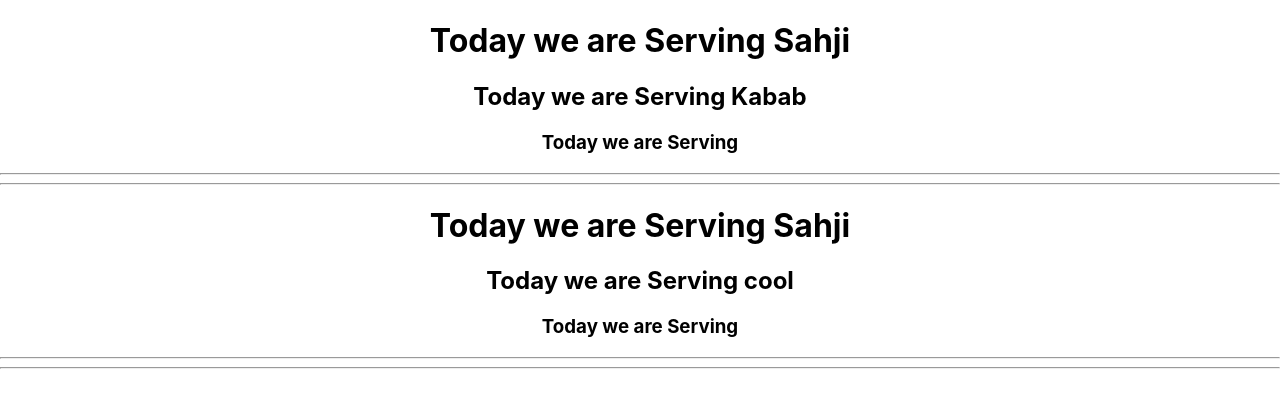
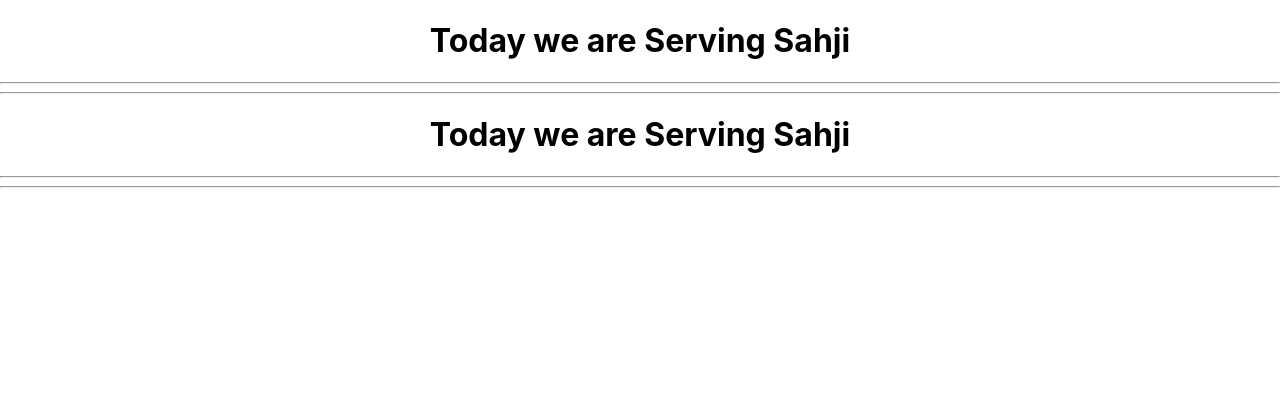
Before and after one commit to ismardoi2001/react-assignment2, a React (Create React App) app: page / in a window 1280 px wide. Shown: the top 408 px of the page. Built offline with nearby package versions, Linux system fonts and the light colour scheme.

Commit message:
update task

```diff
--- a/src/dinner.js
+++ b/src/dinner.js
@@ -4,8 +4,7 @@ function Dinner (props) {
     return (
         <div>
         <h1> Today we are Serving {props.dishName}</h1>
-        <h2> Today we are Serving {props.SweetDish}</h2>
-        <h3> Today we are Serving {props.cool}</h3>
+
         <hr/>
         </div>
     )
```
